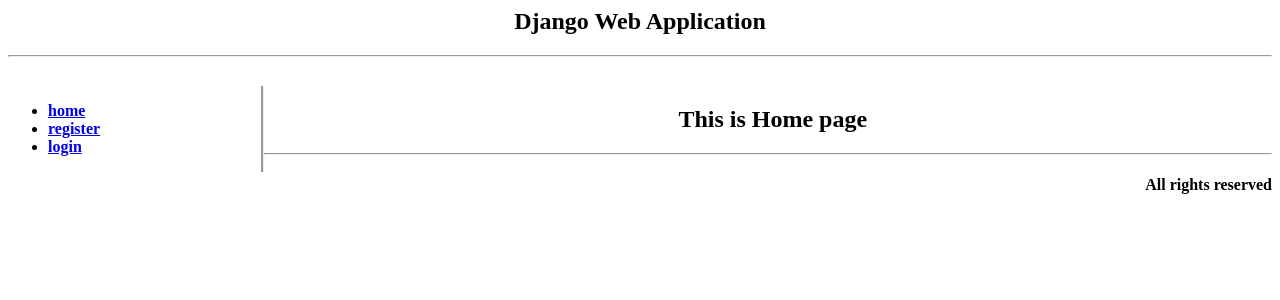
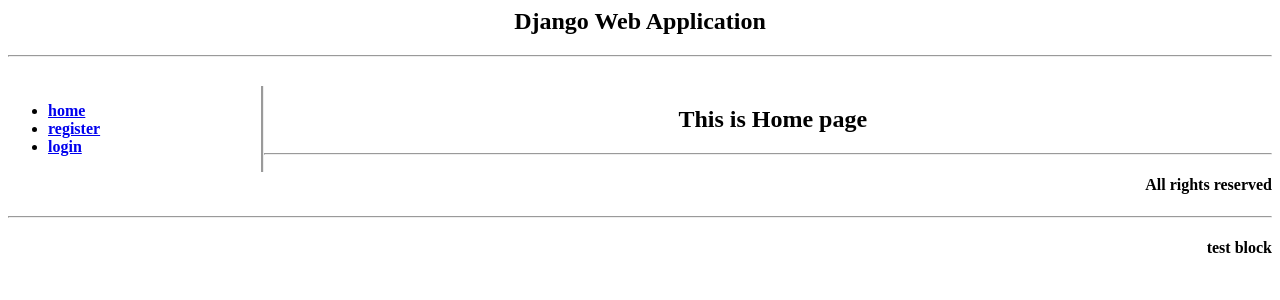
Before and after one commit to cd155/django-exercise, a Django app: page /home1/ in a window 1280 px wide. Shown: the top 300 px of the page. Run offline with Django 4.2, Linux system fonts and the light colour scheme.

Commit message:
add multiple blocks

```diff
--- a/buildDjango/chefsTable/demoapp/templates/components/base.html
+++ b/buildDjango/chefsTable/demoapp/templates/components/base.html
@@ -9,3 +9,11 @@
   </p>
 </div>
 {% include "components/footer.html" %}
+
+<hr>
+
+{% block test %}
+<div>
+<h4 align="right">test block</h4>
+</div>
+{% endblock %}
```
